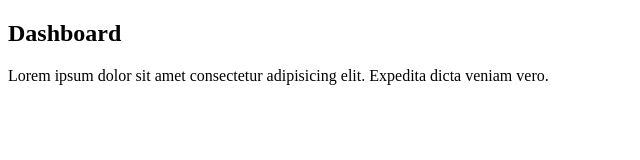
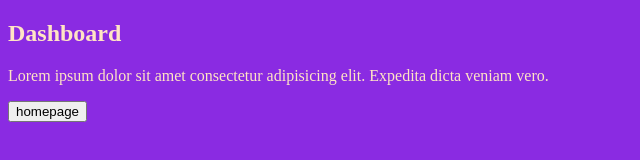
Before and after one commit to AdarshsinghDev/GitLearning, a plain HTML site: page pages/dashboard.html in a window 1280 px wide. Shown: the whole page, without its empty margins (0-640 px from the left). Drawn offline with Linux system fonts and the light colour scheme.

Commit message:
dashboard completed

```diff
--- a/pages/dashboard.html
+++ b/pages/dashboard.html
@@ -4,6 +4,7 @@
     <meta charset="UTF-8" />
     <meta name="viewport" content="width=device-width, initial-scale=1.0" />
     <title>Document</title>
+    <link rel="stylesheet" href="../style/style.css">
   </head>
   <body>
     <h2>Dashboard</h2>
@@ -11,5 +12,6 @@
       Lorem ipsum dolor sit amet consectetur adipisicing elit. Expedita dicta
       veniam vero.
     </p>
+    <button id="home_btn" type="btn">homepage</button>
   </body>
 </html>
```
Also changed, not shown: js/index.js (+7 -1 lines).
